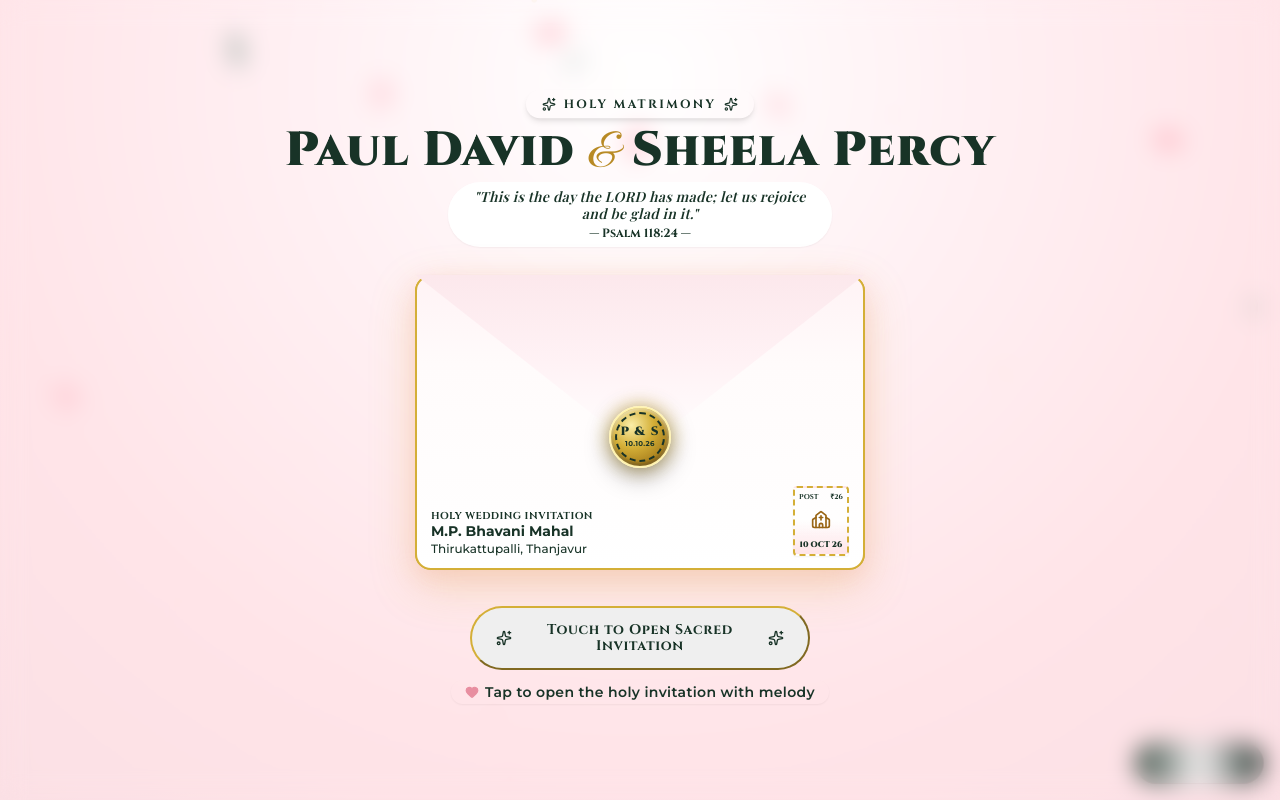
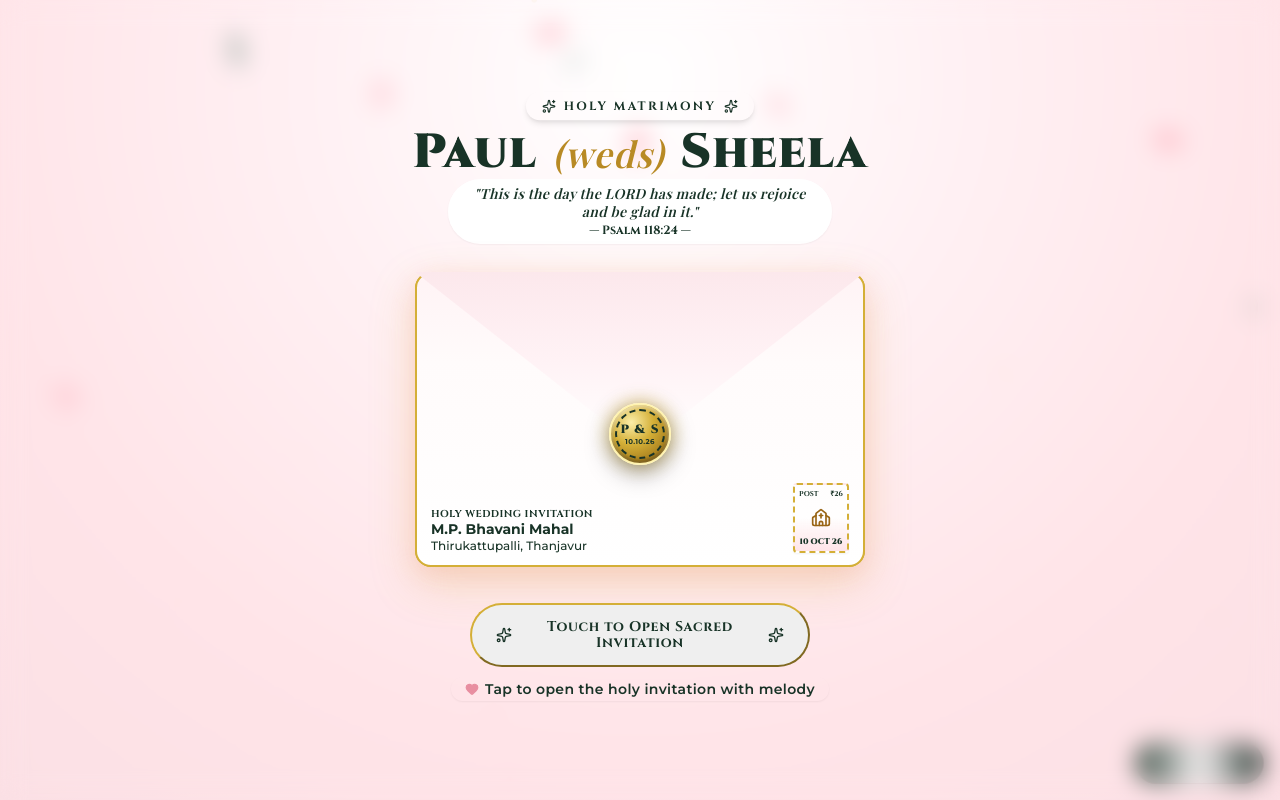
Before and after one commit to PaulDavid-dev/paulsheela, a React (Vite) app: page / in a window 1280 px wide. Shown: the top 800 px of the page. Built offline with nearby package versions, Linux system fonts and the light colour scheme; a web font is replaced by a local one.

Commit message:
ui update

```diff
--- a/src/App.jsx
+++ b/src/App.jsx
@@ -93,8 +93,12 @@ export default function App() {
                 P&S
               </div>
               <div className="flex flex-col text-left">
-                <span className="font-cinzel font-bold text-xs sm:text-sm text-[#183327] tracking-wider">
-                  Paul David & Sheela Percy
+                <span className="font-cinzel font-bold text-xs sm:text-sm text-[#183327] tracking-wider flex items-center gap-1">
+                  <span>Paul</span>
+                  <span className="text-[#b88a24] font-playfair italic font-semibold lowercase text-[10px] sm:text-xs">
+                    (weds)
+                  </span>
+                  <span>Sheela</span>
                 </span>
                 <span className="text-[9px] font-montserrat text-[#b88a24] font-semibold uppercase tracking-widest">
                   Saturday, 10th Oct 2026
--- a/src/components/EnvelopeIntro.jsx
+++ b/src/components/EnvelopeIntro.jsx
@@ -63,8 +63,12 @@ export default function EnvelopeIntro({ onOpen }) {
           </div>
 
           {/* Couple Names */}
-          <h1 className="mt-2 text-3xl sm:text-4xl md:text-5xl font-cinzel font-black tracking-wide text-[#183327] drop-shadow-xs">
-            Paul David <span className="text-[#b88a24] font-great-vibes text-4xl sm:text-5xl md:text-6xl font-normal">&amp;</span> Sheela Percy
+          <h1 className="mt-2 text-3xl sm:text-4xl md:text-5xl font-cinzel font-black tracking-wide text-[#183327] drop-shadow-xs flex items-center justify-center gap-2 sm:gap-3">
+            <span>Paul</span>
+            <span className="text-[#b88a24] font-playfair italic text-2xl sm:text-3xl md:text-4xl font-semibold lowercase tracking-normal px-1">
+              (weds)
+            </span>
+            <span>Sheela</span>
           </h1>
 
           {/* Scripture Verse */}
```
